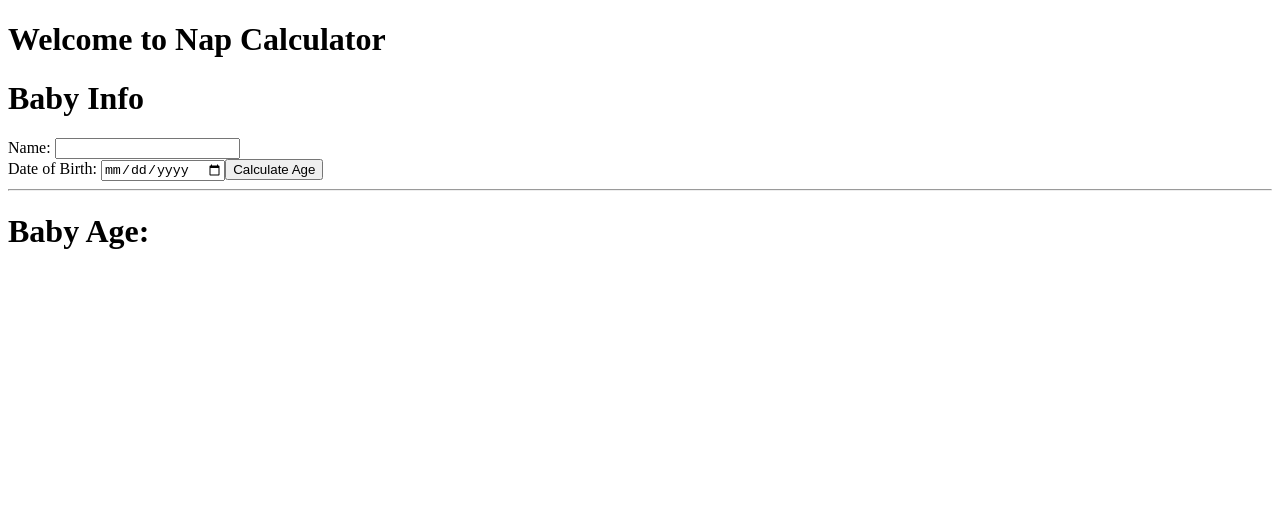
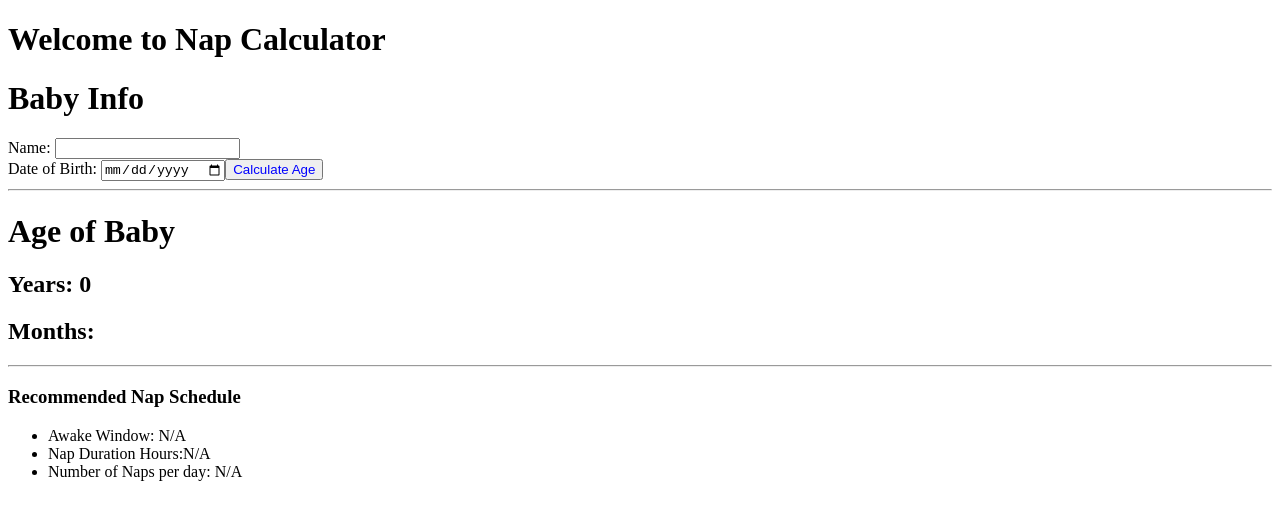
Before and after one commit to hannaohandrews/parent_math, a React (Vite) app: page / in a window 1280 px wide. Shown: the top 520 px of the page. Built offline with nearby package versions, Linux system fonts and the light colour scheme.

Commit message:
adding recommended nap schedule and data

```diff
--- a/package.json
+++ b/package.json
@@ -10,6 +10,7 @@
     "preview": "vite preview"
   },
   "dependencies": {
+    "prop-types": "^15.8.1",
     "react": "^18.3.1",
     "react-dom": "^18.3.1",
     "styled-components": "^6.1.13"
--- a/src/App.jsx
+++ b/src/App.jsx
@@ -1,10 +1,17 @@
+import { useState } from "react";
 import Baby from "./components/Baby";
+import CalculatedNapSchedule from "./components/CalculatedNapSchedule";
 
 function App() {
+	const [ageInMonths, setAgeInMonths] = useState(0);
+	const updateBabyAge = (age) => {
+		setAgeInMonths(age);
+	};
 	return (
 		<>
 			<h1>Welcome to Nap Calculator</h1>
-			<Baby />
+			<Baby onUpdate={updateBabyAge} />
+			<CalculatedNapSchedule ageInMonths={ageInMonths} />
 		</>
 	);
 }
--- a/src/components/Baby.jsx
+++ b/src/components/Baby.jsx
@@ -1,30 +1,34 @@
 import styled from "styled-components";
 import { useState } from "react";
+import PropTypes from "prop-types";
 
 const Button = styled.button`
 	color: blue;
 `;
 
-export default function Baby() {
+function Baby({ onUpdate }) {
 	const [name, setName] = useState("");
-	const [birthdate, setBirthdate] = useState();
-	const [age, setAge] = useState(0);
+	const [birthdate, setBirthdate] = useState(new Date());
+	const [ageYears, setAgeYears] = useState(0);
+	const [ageMonths, setAgeMonths] = useState(0);
+	const [message, setMessage] = useState("");
 
 	const calculateAge = () => {
 		const today = new Date();
 		const birthdateDate = new Date(birthdate);
 
-		let age = today.getFullYear() - birthdateDate.getFullYear();
+		const ageInYears = today.getFullYear() - birthdateDate.getFullYear();
+		const ageInMonths = ageInYears * 12;
 		const monthDiff = today.getMonth() - birthdateDate.getMonth();
+		const ageTotalMonths = ageInMonths + monthDiff;
 
-		if (
-			monthDiff < 0 ||
-			(monthDiff === 0 && today.getDate() < birthdateDate.getDate())
-		) {
-			age--;
+		if (ageTotalMonths < 0) {
+			setMessage("Your birthday can't be in the future");
+		} else {
+			setAgeYears(ageInYears);
+			setAgeMonths(ageTotalMonths);
+			onUpdate(ageTotalMonths); //Calling the handler to update the state in App
 		}
-
-		setAge(age);
 	};
 
 	return (
@@ -49,13 +53,23 @@ export default function Baby() {
 						onChange={(e) => setBirthdate(e.target.value)}
 					/>
 				</label>
-				<button onClick={calculateAge}>Calculate Age</button>
+				<Button type="button" onClick={calculateAge}>
+					Calculate Age
+				</Button>
+				<hr />
+				<div>
+					<h1>Age of Baby</h1>
+					<h2>Years: {ageYears > 0 ? `${ageYears}` : "0"} </h2>
+					<h2>Months: {ageMonths > 0 ? `${ageMonths} ` : `${message}`} </h2>
+				</div>
 				<hr />
 			</form>
-
-			<div>
-				<h1>Baby Age: {age > 0 ? `${age}` : ""}</h1>
-			</div>
 		</>
 	);
 }
+
+Baby.propTypes = {
+	onUpdate: PropTypes.func.isRequired,
+};
+
+export default Baby;
--- /dev/null
+++ b/src/components/CalculatedNapSchedule.jsx
@@ -0,0 +1,29 @@
+import PropTypes from "prop-types";
+import NapScheduleData from "./NapScheduleData";
+
+export default function CalculatedNapSchedule({ ageInMonths }) {
+	const napSchedule = NapScheduleData.find((data) =>
+		data.age.includes(ageInMonths)
+	);
+
+	const {
+		awake_windows_hours = "N/A",
+		nap_duration_hours = "N/A",
+		number_of_naps_per_day = "N/A",
+	} = napSchedule || {};
+
+	return (
+		<>
+			<h3>Recommended Nap Schedule</h3>
+			<ul>
+				<li>Awake Window: {awake_windows_hours}</li>
+				<li>Nap Duration Hours:{nap_duration_hours}</li>
+				<li>Number of Naps per day: {number_of_naps_per_day}</li>
+			</ul>
+		</>
+	);
+}
+
+CalculatedNapSchedule.propTypes = {
+	ageInMonths: PropTypes.number.isRequired,
+};
--- /dev/null
+++ b/src/components/NapScheduleData.jsx
@@ -0,0 +1,46 @@
+const NapScheduleData = [
+	{
+		age: [1],
+		awake_windows_hours: "1",
+		nap_duration_hours: "15 min - 4 hrs",
+		number_of_naps_per_day: "4 - 8",
+	},
+	{
+		age: [2, 3],
+		awake_windows_hours: "45 min - 1hr 45 min",
+		nap_duration_hours: "30 min - 2 hrs",
+		number_of_naps_per_day: "3 - 5",
+	},
+	{
+		age: [4, 5, 6],
+		awake_windows_hours: "1 - 3 hrs",
+		nap_duration_hours: "30 min - 2 hrs",
+		number_of_naps_per_day: "3 - 4",
+	},
+	{
+		age: [7, 8],
+		awake_windows_hours: "1hr 45min - 3.5 hrs",
+		nap_duration_hours: "1 - 2 hrs",
+		number_of_naps_per_day: "2 - 3",
+	},
+	{
+		age: [9, 10, 11, 12],
+		awake_windows_hours: "2 - 4 hrs",
+		nap_duration_hours: "1 - 2 hrs",
+		number_of_naps_per_day: "2",
+	},
+	{
+		age: [13, 14, 15, 16, 17, 18],
+		awake_windows_hours: "3 - 4 hrs",
+		nap_duration_hours: "1 - 3 hrs",
+		number_of_naps_per_day: "1-2",
+	},
+	{
+		age: [19, 20, 21, 22, 23, 24],
+		awake_windows_hours: "5 hrs",
+		nap_duration_hours: "1 - 3 hrs",
+		number_of_naps_per_day: "0 - 1 ",
+	},
+];
+
+export default NapScheduleData;
```
Also changed, not shown: 1 other file (tests, documents, lock files or other folders).
